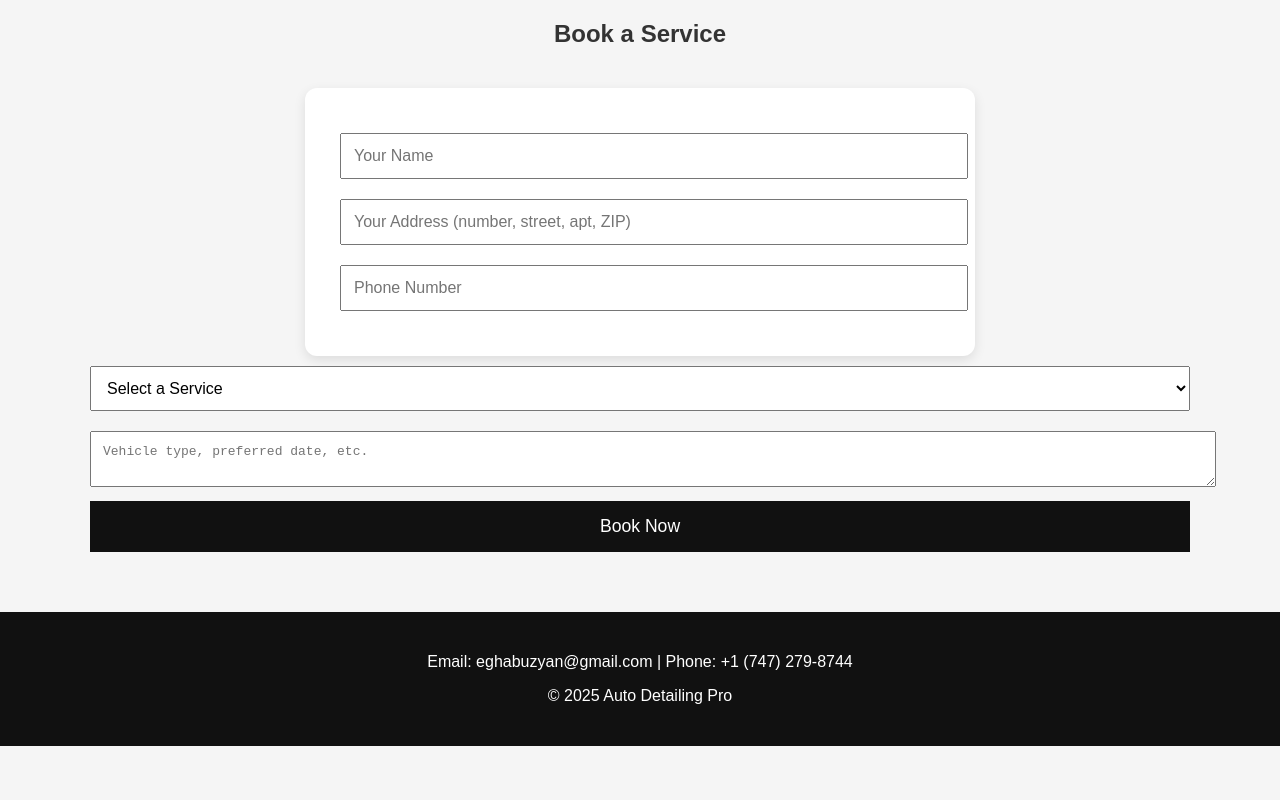
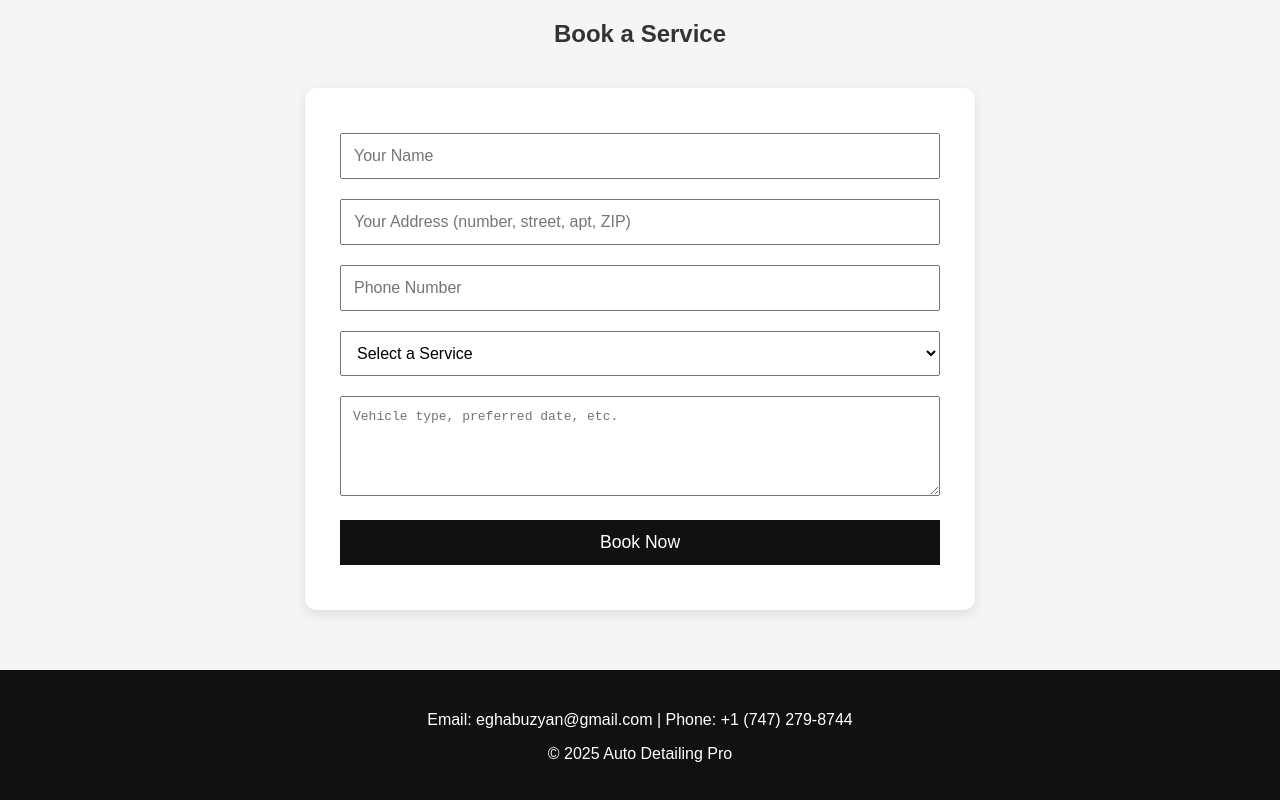
Before and after one commit to erikghabuzyan6-max/auto-detail, a plain HTML site: page index.html in a window 1280 px wide. Shown: the part 1487-2287 px from the top of the page. Before the commit the page ends 2233 px from the top, so only its background shows below. Drawn offline with Linux system fonts and the light colour scheme.

Commit message:
Update index.html

```diff
--- a/index.html
+++ b/index.html
@@ -6,7 +6,7 @@
 <title>Auto Detailing Pro</title>
 
 <style>
-
+/* ===== GLOBAL ===== */
 html { scroll-behavior: smooth; }
 
 body {
@@ -16,7 +16,7 @@ body {
   color: #333;
 }
 
-
+/* ===== HEADER ===== */
 header {
   background: #111;
   color: white;
@@ -31,7 +31,7 @@ nav a {
   font-weight: bold;
 }
 
-
+/* ===== HERO ===== */
 .hero {
   position: relative;
   background: url('https://images.unsplash.com/photo-1617814076367-b759c7d7e738') center/cover no-repeat;
@@ -80,7 +80,7 @@ nav a {
 .call-btn { background: #111; color: #fff; }
 .message-btn { background: #2ecc71; color: #fff; }
 
-
+/* ===== SECTIONS ===== */
 section {
   padding: 60px 20px;
   max-width: 1100px;
@@ -92,7 +92,7 @@ h2 {
   margin-bottom: 40px;
 }
 
-
+/* ===== SERVICES ===== */
 .service-list {
   display: flex;
   flex-wrap: wrap;
@@ -134,7 +134,7 @@ h2 {
   transform: scale(1.05);
 }
 
-
+/* ===== FORM ===== */
 form {
   background: white;
   padding: 35px;
@@ -144,24 +144,32 @@ form {
   box-shadow: 0 4px 12px rgba(0,0,0,.1);
 }
 
-input, select, textarea {
+/* 🔥 FIXED FORM WIDTH */
+form input,
+form select,
+form textarea,
+form button {
   width: 100%;
+  box-sizing: border-box;
   padding: 12px;
   margin: 10px 0;
   font-size: 1em;
 }
 
-button {
+form textarea {
+  resize: vertical;
+  min-height: 100px;
+}
+
+form button {
   background: #111;
   color: white;
-  padding: 15px;
+  font-size: 1.1em;
   border: none;
-  width: 100%;
-  font-size: 1.1em;
   cursor: pointer;
 }
 
-
+/* ===== SCROLL REVEAL ===== */
 .reveal {
   opacity: 0;
   transform: translateY(40px);
@@ -173,7 +181,7 @@ button {
   transform: translateY(0);
 }
 
-
+/* ===== FOOTER ===== */
 footer {
   background: #111;
   color: white;
@@ -181,7 +189,7 @@ footer {
   padding: 25px;
 }
 
-
+/* ===== MOBILE FIXES ===== */
 @media (max-width: 768px) {
 
   header h1 { font-size: 1.5em; }
@@ -269,12 +277,9 @@ footer {
 <h2>Book a Service</h2>
 
 <form action="https://formspree.io/f/xpqazgdk" method="POST">
-  <input type="text" name="name" placeholder="Your Name" required>
-  <input type="text" name="address" placeholder="Your Address (number, street, apt, ZIP)" required>
-  <input type="tel" name="phone" placeholder="Phone Number" required>
-</form>
-
-
+<input type="text" name="name" placeholder="Your Name" required>
+<input type="text" name="address" placeholder="Your Address (number, street, apt, ZIP)" required>
+<input type="tel" name="phone" placeholder="Phone Number" required>
 
 <select name="service" id="serviceSelect" required>
 <option value="">Select a Service</option>
```
